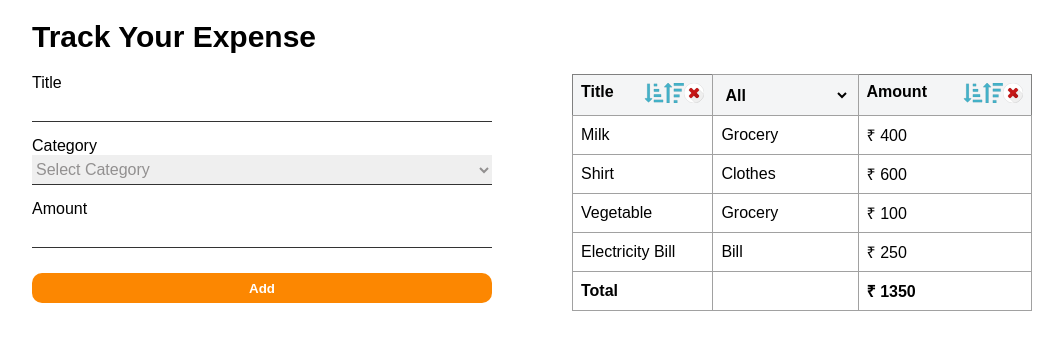
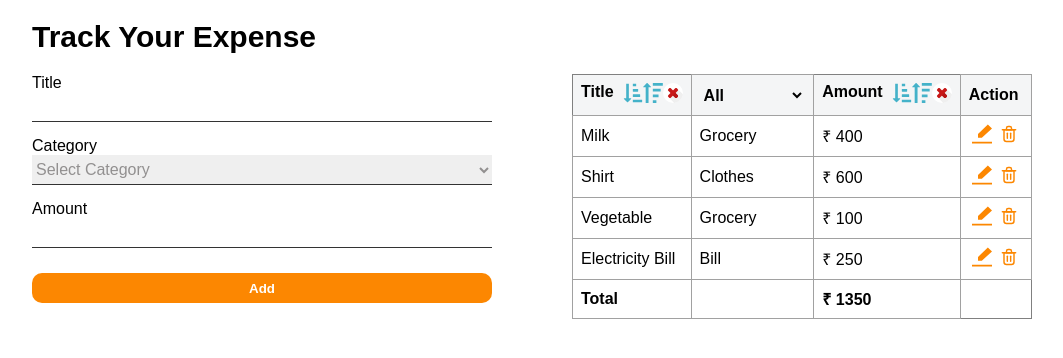
Before and after one commit to dharamverr/Expense_Tracker, a React (Vite) app: page / in a window 1280 px wide. Shown: the top 358 px of the page, without its empty margins (108-1171 px from the left). Built offline with nearby package versions, Linux system fonts and the light colour scheme.

Commit message:
Action fixed

```diff
--- a/src/App.css
+++ b/src/App.css
@@ -83,6 +83,7 @@ button:hover {
     text-align: left;
     white-space: nowrap;
     vertical-align: middle;
+
   }
 #tab-fill-category {
     width: 100%;
@@ -106,16 +107,23 @@ button:hover {
 }
 svg {
   width: 20px;          /* resize */
-  height: 20px;
-  fill: #000000;        /* sets fill color for paths */
-  stroke: #333;         /* optional outline */
+  height: 20px;          /* optional outline */
   stroke-width: 2px;
   cursor: pointer;
   transition: all 2s ease-in-out;
 }
-svg:hover path{
-    transform: scale(1.05);
+svg:hover {
+  transform: scale(1.08);
+  transform-origin: center;   /* scale from the center */
+  transition: transform 0.1s ease;
 }
+
+ .Action {
+    display: flex;
+    justify-content: space-around;
+    align-items: center;
+
+ }
 .Context-menu {
     max-width: 6.2rem;
     border: 1px solid rgb(17, 17, 17);
--- a/src/assets/Components/ExpenseTable.jsx
+++ b/src/assets/Components/ExpenseTable.jsx
@@ -9,7 +9,7 @@ export default function ExpenseTable({
   setExpense,
   setEditRowId,
 }) {
-  const [query, setQuery] = useLocalStorage('query',"");
+  const [query, setQuery] = useLocalStorage("query", "");
   const [menuPosition, setMenuPosition] = useState({});
   const [rowId, setRowId] = useState("");
   const [sortCallback, setSortCallback] = useState(() => () => {}); // here we want set initial state as empty callback like () => {}. if we do like this arr.sort(() => {}) then sort function nothing will do with original array.
@@ -22,7 +22,7 @@ export default function ExpenseTable({
 
   const totalSum = filteredTable.reduce(
     (accu, curr) => accu + parseFloat(curr.amount),
-    0
+    0,
   );
 
   return (
@@ -39,7 +39,7 @@ export default function ExpenseTable({
       />
       <table border={1} onClick={() => setMenuPosition({})}>
         <thead>
-          <tr style={{backgroundColor: "rgba(238, 239, 240, 0.62)"}}>
+          <tr style={{ backgroundColor: "rgba(238, 239, 240, 0.62)" }}>
             <th id="Amount">
               Title
               <span>
@@ -57,7 +57,9 @@ export default function ExpenseTable({
                   xmlSpace="preserve"
                   className=""
                   onClick={() =>
-                    setSortCallback(() => (a, b) => a.title.localeCompare(b.title))
+                    setSortCallback(
+                      () => (a, b) => a.title.localeCompare(b.title),
+                    )
                   }
                 >
                   <g transform="matrix(0.9300000000000012,0,0,0.9300000000000012,17.906904106139933,17.90687606811514)">
@@ -75,8 +77,10 @@ export default function ExpenseTable({
                   width="512"
                   height="512"
                   viewBox="0 0 511.627 511.627"
-                 onClick={() =>
-                    setSortCallback(() => (a, b) => b.title.localeCompare(a.title))
+                  onClick={() =>
+                    setSortCallback(
+                      () => (a, b) => b.title.localeCompare(a.title),
+                    )
                   }
                 >
                   <g>
@@ -271,6 +275,7 @@ export default function ExpenseTable({
                 </svg>
               </span>
             </th>
+            <th>Action</th>
           </tr>
         </thead>
         <tbody>
@@ -288,11 +293,151 @@ export default function ExpenseTable({
                 <td>{title}</td>
                 <td>{category}</td>
                 <td>₹ {amount}</td>
+                <td>
+                  <div className="Action">
+                    <div
+                      onClick={() => {
+                        setExpense({
+                          title: title,
+                          category: category,
+                          amount: amount,
+                        });
+                        setEditRowId(id);
+                      }}
+                    >
+                      <svg
+                        viewBox="0 -0.5 21 21"
+                        xmlns="http://www.w3.org/2000/svg"
+                        xmlnsXlink="http://www.w3.org/1999/xlink"
+                        fill="#000000"
+                      >
+                        <g id="SVGRepo_bgCarrier" strokeWidth={0} />
+                        <g
+                          id="SVGRepo_tracerCarrier"
+                          strokeLinecap="round"
+                          strokeLinejoin="round"
+                        />
+                        <g id="SVGRepo_iconCarrier">
+                          {
+                            '\n                      {" "}\n                      '
+                          }
+                          <title>{"Edit"}</title>
+                          {'{" "}\n                      '}
+                          <desc>{"Created with Sketch."}</desc>
+                          <defs />
+                          {'{" "}\n                      '}
+                          <g
+                            id="Page-1"
+                            stroke="none"
+                            strokeWidth={1}
+                            fill="none"
+                            fillRule="evenodd"
+                          >
+                            {
+                              '\n                        {" "}\n                        '
+                            }
+                            <g
+                              id="Dribbble-Light-Preview"
+                              transform="translate(-59.000000, -400.000000)"
+                              fill="#fc8701"
+                            >
+                              {
+                                '\n                          {" "}\n                          '
+                              }
+                              <g
+                                id="icons"
+                                transform="translate(56.000000, 160.000000)"
+                              >
+                                {
+                                  '\n                            {" "}\n                            '
+                                }
+                                <path
+                                  d="M3,260 L24,260 L24,258.010742 L3,258.010742 L3,260 Z M13.3341,254.032226 L9.3,254.032226 L9.3,249.950269 L19.63095,240 L24,244.115775 L13.3341,254.032226 Z"
+                                  id="edit_fill-[#1480]"
+                                >
+                                  {
+                                    '\n                              {" "}\n                            '
+                                  }
+                                </path>
+                                {'{" "}\n                          '}
+                              </g>
+                              {'{" "}\n                        '}
+                            </g>
+                            {'{" "}\n                      '}
+                          </g>
+                          {'{" "}\n                    '}
+                        </g>
+                      </svg>
+                    </div>
+                    <div
+                      title="Delete"
+                      onClick={() => {
+                        setExpenses((prevState) =>
+                          prevState.filter((expense) => expense.id !== id),
+                        );
+                      }}
+                    >
+                      <svg
+                        width="187px"
+                        height="187px"
+                        viewBox="0 0 24.00 24.00"
+                        fill="none"
+                        xmlns="http://www.w3.org/2000/svg"
+                        stroke="#fc8701"
+                      >
+                        <g id="SVGRepo_bgCarrier" strokeWidth="0"></g>
+                        <g
+                          id="SVGRepo_tracerCarrier"
+                          strokeLinecap="round"
+                          strokeLinejoin="round"
+                        ></g>
+                        <g id="SVGRepo_iconCarrier">
+                          {" "}
+                          <path
+                            d="M10 11V17"
+                            stroke="#fc8701"
+                            strokeWidth="1.7280000000000002"
+                            strokeLinecap="round"
+                            strokeLinejoin="round"
+                          ></path>{" "}
+                          <path
+                            d="M14 11V17"
+                            stroke="#fc8701"
+                            strokeWidth="1.7280000000000002"
+                            strokeLinecap="round"
+                            strokeLinejoin="round"
+                          ></path>{" "}
+                          <path
+                            d="M4 7H20"
+                            stroke="#fc8701"
+                            strokeWidth="1.7280000000000002"
+                            strokeLinecap="round"
+                            strokeLinejoin="round"
+                          ></path>{" "}
+                          <path
+                            d="M6 7H12H18V18C18 19.6569 16.6569 21 15 21H9C7.34315 21 6 19.6569 6 18V7Z"
+                            stroke="#fc8701"
+                            strokeWidth="1.7280000000000002"
+                            strokeLinecap="round"
+                            strokeLinejoin="round"
+                          ></path>{" "}
+                          <path
+                            d="M9 5C9 3.89543 9.89543 3 11 3H13C14.1046 3 15 3.89543 15 5V7H9V5Z"
+                            stroke="#fc8701"
+                            strokeWidth="1.7280000000000002"
+                            strokeLinecap="round"
+                            strokeLinejoin="round"
+                          ></path>{" "}
+                        </g>
+                      </svg>
+                    </div>
+                  </div>
+                </td>
               </tr>
             );
           })}
         </tbody>
-        <tfoot style={{ fontWeight: "bold"}}>
+        <tfoot style={{ fontWeight: "bold" }}>
           <tr>
             <td>Total</td>
             <td />
```
Also changed, not shown: src/assets/delete-svgrepo-com.svg (added), src/assets/edit-fill-1480-svgrepo-com.svg (added).
